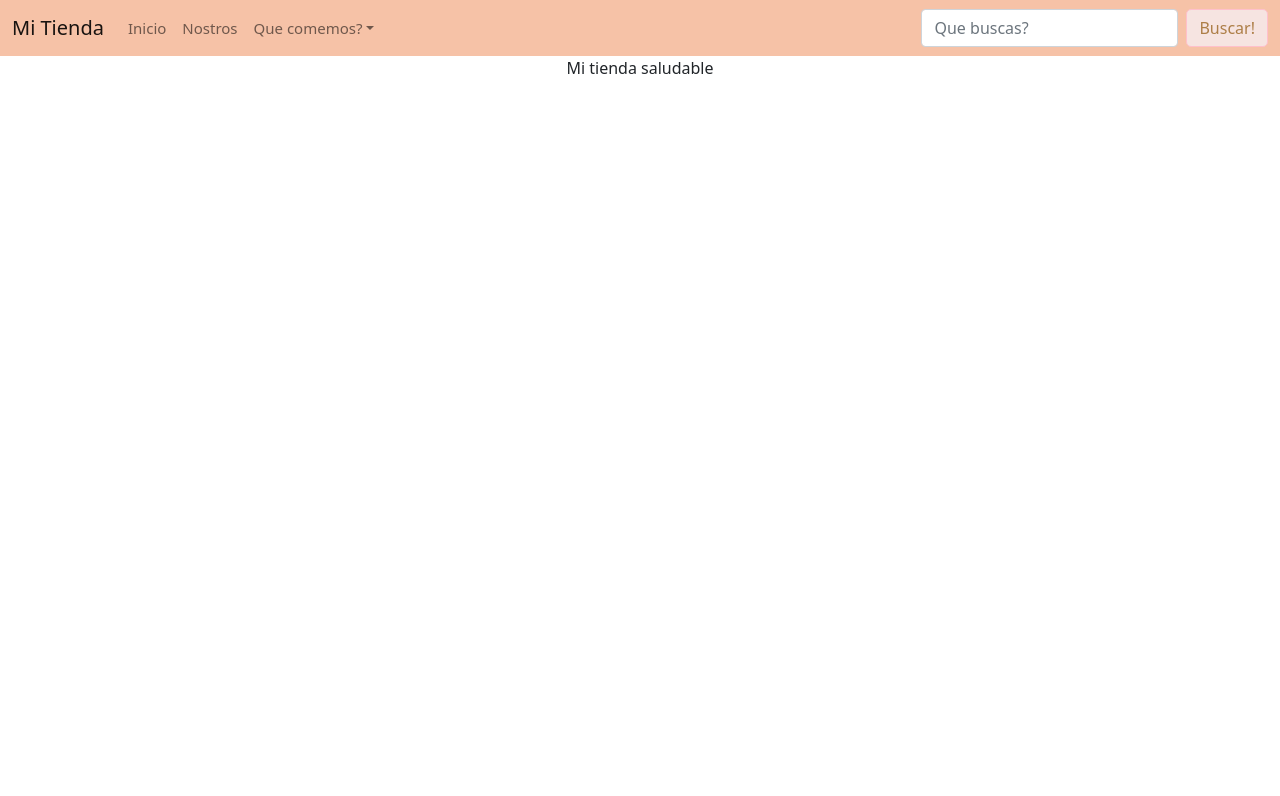
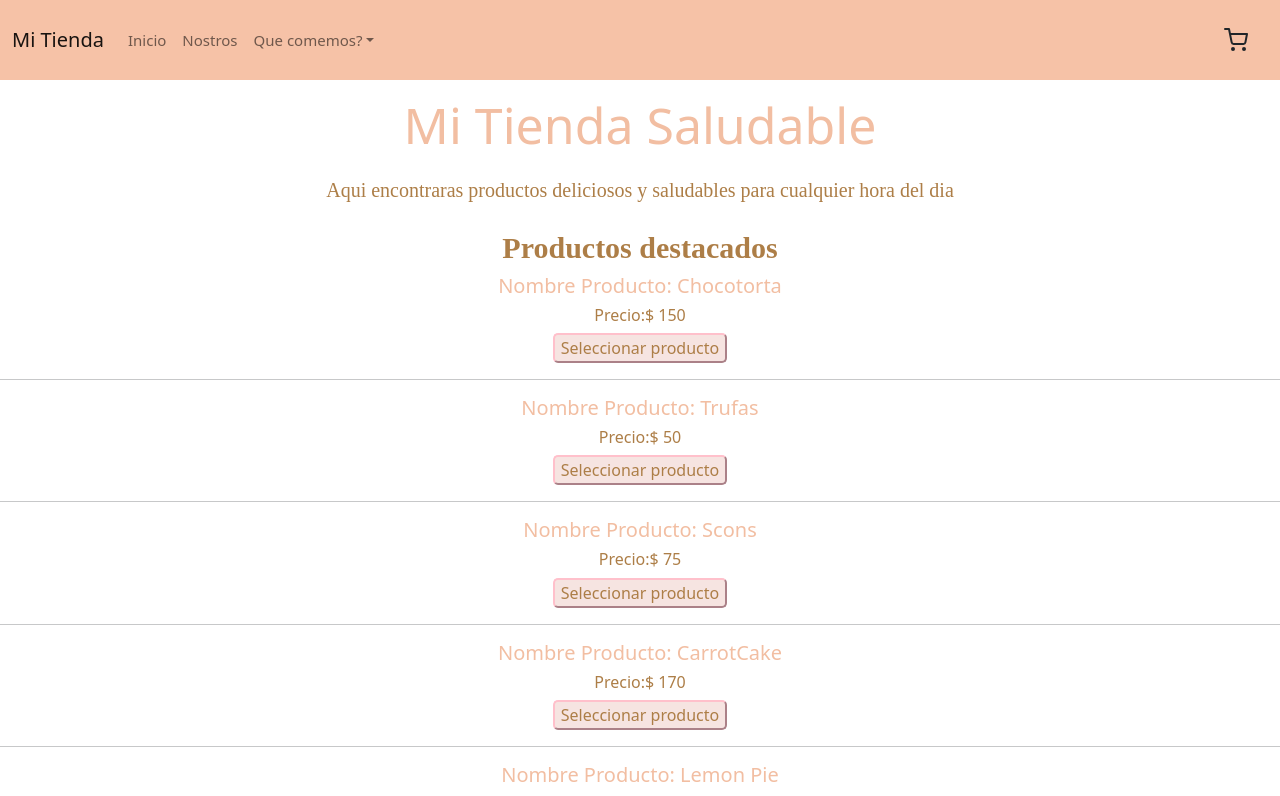
Before and after one commit to luciaabramzon/ecommerce, a React (Create React App) app: page / in a window 1280 px wide. Shown: the top 796 px of the page. Built offline with nearby package versions, Linux system fonts and the light colour scheme.

Commit message:
componentes

```diff
--- a/src/App.js
+++ b/src/App.js
@@ -1,6 +1,9 @@
 import './App.css';
 import 'bootstrap/dist/css/bootstrap.min.css';
 import NavBar from "./components/NavBar"
+import ItemListContainer from './components/item-list-container/ItemListContainer';
+
+
 
 const appStyle={
   height:100,
@@ -13,7 +16,8 @@ function App() {
   return (
     <div className="App">
     <NavBar/>
-   <div>Mi tienda saludable</div>
+   <ItemListContainer/>
+
    </div>
   );
 }
--- a/src/components/NavBar.js
+++ b/src/components/NavBar.js
@@ -1,6 +1,7 @@
 import { hover } from '@testing-library/user-event/dist/hover'
 import React from 'react'
-import { Button, Container, Form, FormControl, Nav, Navbar, NavDropdown } from 'react-bootstrap'
+import {  Container,  Nav, Navbar, NavDropdown } from 'react-bootstrap'
+import CartIcon from './icon/CartIcon'
 
 const styleNavBar={
     backgroundColor:"#F6C2A7",
@@ -8,14 +9,7 @@ const styleNavBar={
     color:"pink !important"
   }
 
-const buttonNavBar={
-    backgroundColor:"#F6E4E1",
-    color:"#AD7E47",
-    borderRadius:5,
-    borderColor:"pink",
-    hover
 
-}
 
 const navBar = () => {
     return (
@@ -40,16 +34,8 @@ const navBar = () => {
                 </NavDropdown.Item>
               </NavDropdown>
               </Nav>
-            <Form className="d-flex">
-              <FormControl
-                type="search"
-                placeholder="Que buscas?"
-                className="me-2"
-                aria-label="Search"
-              />
-              <Button style={buttonNavBar}>Buscar!</Button>
-            </Form>
           </Navbar.Collapse>
+          <CartIcon className="cart-icon"/>
         </Container>
       </Navbar>
     )
--- /dev/null
+++ b/src/components/icon/CartIcon.css
@@ -0,0 +1,3 @@
+.cart-icon{
+    margin:20px
+}
--- /dev/null
+++ b/src/components/icon/CartIcon.js
@@ -0,0 +1,25 @@
+import './CartIcon.css'
+
+function Icon() {
+  return (
+    <svg
+      xmlns="http://www.w3.org/2000/svg"
+      fill="none"
+      stroke="currentColor"
+      strokeLinecap="round"
+      strokeLinejoin="round"
+      strokeWidth="2"
+      className="feather feather-shopping-cart cart-icon"
+      viewBox="0 0 24 24"
+      height={24}
+      widht={24}
+      margin={10}
+    >
+      <circle cx="9" cy="21" r="1"></circle>
+      <circle cx="20" cy="21" r="1"></circle>
+      <path d="M1 1h4l2.68 13.39a2 2 0 002 1.61h9.72a2 2 0 002-1.61L23 6H6"></path>
+    </svg>
+  );
+}
+
+export default Icon;
--- /dev/null
+++ b/src/components/item-list-container/Item/Item.js
@@ -0,0 +1,29 @@
+const styleNombres={
+    color: "#F2BEA2",
+    fontSize:20,
+}
+
+const stylePrecio={
+    color:"#AD7E47",
+}
+
+
+const buttonComprar={
+    backgroundColor:"#F6E4E1",
+    color:"#AD7E47",
+    borderRadius:5,
+    borderColor:"pink",
+}
+
+const Item=({nombre,precio,id,setSelectedItem})=>{
+
+    const selectedItem=()=>setSelectedItem({id,nombre,precio})  ;
+    return <div >
+        <h5 style={styleNombres}>Nombre Producto: {nombre}</h5>
+        <h6 style={stylePrecio}>Precio:$ {precio}</h6>
+        <button style={buttonComprar} onClick={selectedItem}>Seleccionar producto</button>
+        <hr/>
+        </div>
+}
+
+export default Item;
--- /dev/null
+++ b/src/components/item-list-container/ItemListContainer.js
@@ -0,0 +1,58 @@
+import React, { useState } from 'react';
+import Item from './Item/Item';
+
+const tituloStyle={
+    color: "#F2BEA2",
+    marginTop:15,
+    fontSize:50,
+}
+
+const styleParrafo = {
+    color:"#AD7E47",
+    fontSize:20,
+    fontFamily:"Montserrat",
+    marginTop:20
+}
+
+const styleSubtitulo={
+    color:"#AD7E47",
+    fontSize:30,
+    fontFamily:"Montserrat",
+    marginTop:25,
+    fontWeight:"bold"
+}
+
+
+const productos = [
+    {id:"1", nombre: "Chocotorta", precio:"150"},
+    {id:"2", nombre: "Trufas", precio:"50"},
+    {id:"3", nombre: "Scons", precio:"75"},
+    {id:"4", nombre: "CarrotCake", precio:"170"},
+    {id:"5", nombre: "Lemon Pie", precio:"150"},
+
+]
+
+function ItemListContainer() {
+    const [selectedItem,setSelectedItem]= useState(null)
+
+  return <div>
+      <h1 style={tituloStyle}>Mi Tienda Saludable</h1>
+      <p style={styleParrafo}>Aqui encontraras productos deliciosos y saludables para cualquier hora del dia</p>
+  <h3 style={styleSubtitulo}>Productos destacados</h3>
+
+  {productos.map(({id,nombre,precio}) => (
+       <Item
+        key={id}
+        id={id}
+        nombre ={nombre}
+        precio={precio}
+         setSelectedItem={setSelectedItem}/>
+   ))}
+
+   <h5 style={styleSubtitulo}>Productos seleccionados:</h5>
+   <p style={styleParrafo}>{selectedItem ? selectedItem.nombre: "ninguno"}</p>
+
+  </div>;
+}
+
+export default ItemListContainer;
```
